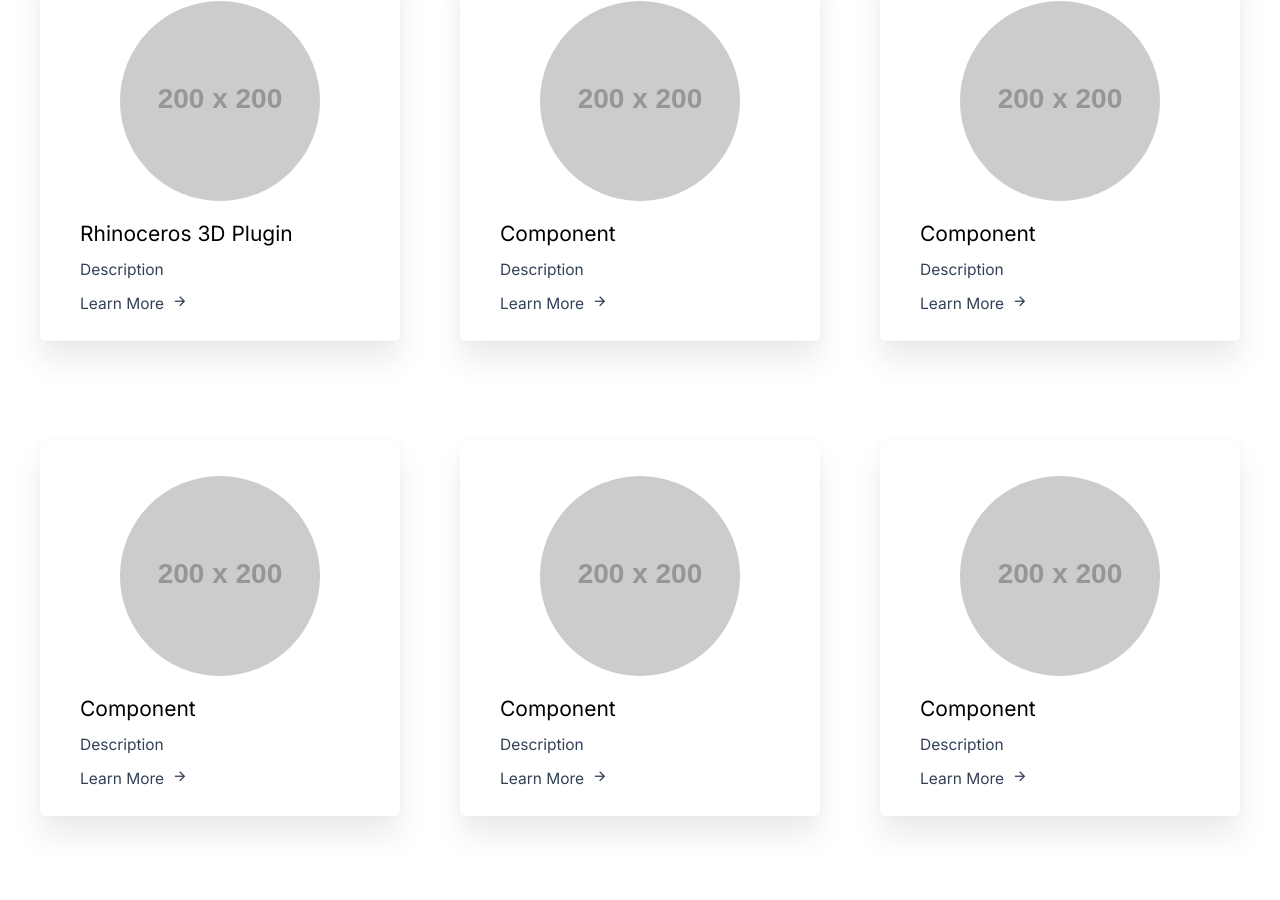
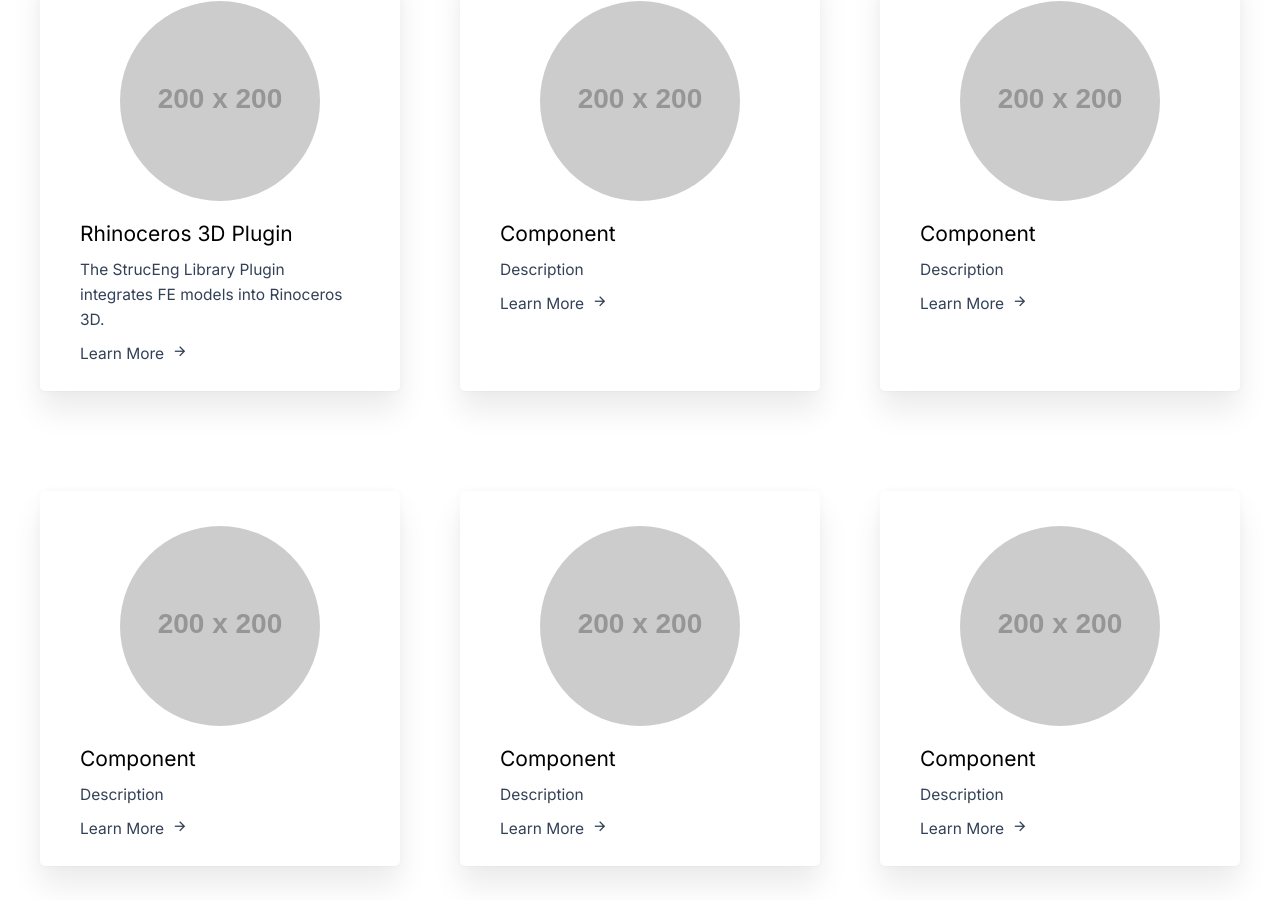
Before and after one commit to kfmResearch-NumericsTeam/Struc_Eng_Library_Website, an MkDocs documentation site: the page built from docs/index.md, in a window 1280 px wide and 900 px high, scrolled down 865 px. Built offline with MkDocs 1.6.1 and Material for MkDocs 9.7.7, drawn with Linux system fonts in a browser that asks for light colours; comment, search, counter and statistics services are not loaded.

Commit message:
update text

```diff
--- a/overrides/home.html
+++ b/overrides/home.html
@@ -51,7 +51,7 @@
                 <div class="featured_info components-feat-box-text">
                     <span>Rhinoceros 3D Plugin</span>
                     <p>
-                        Description
+                        The StrucEng Library Plugin integrates FE models into Rinoceros 3D.
                     </p>
                     <div class="components-but components-but--view-more">
                         <p><a href='/strucenglib_plugin/home/'>Learn More<i class="ri-arrow-right-line"></i></a></p>
```
